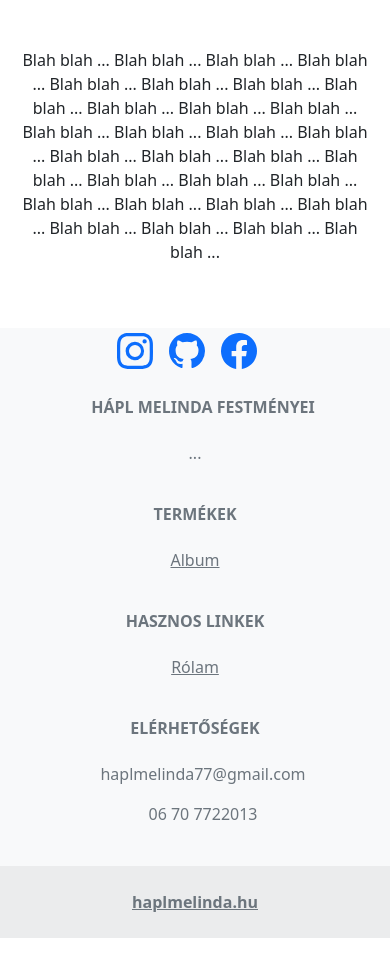
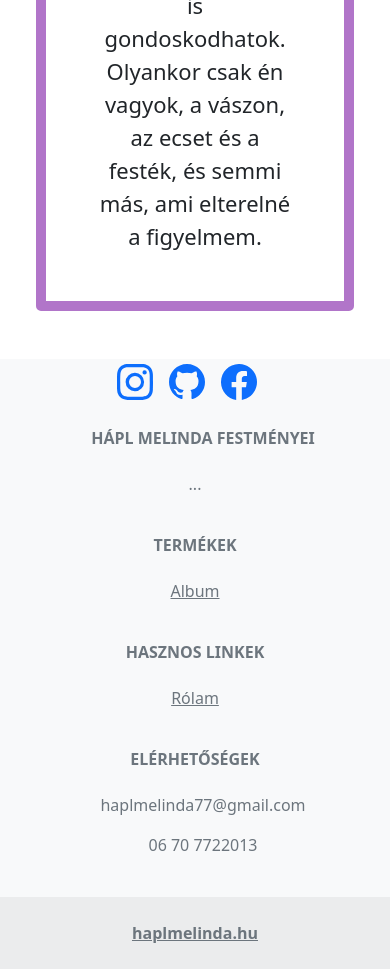
Before and after one commit to molnaredom/haplmeinda, a Django app: page /rolam in a window 390 px wide. Shown: the part 1419-2388 px from the top of the page. Before the commit the page ends 2357 px from the top, so only its background shows below. Run offline with Django 3.2, Linux system fonts and the light colour scheme.

Commit message:
Rólam oldal tartalom feltöltés

```diff
--- a/haplmelinda_app/haplmelinda_oldal/templates/base.html
+++ b/haplmelinda_app/haplmelinda_oldal/templates/base.html
@@ -15,6 +15,15 @@
         -webkit-user-select: none;
         -moz-user-select: none;
         user-select: none;
+      }
+
+      .keret{
+        border: solid;
+        border-color: #b175c9;
+        border-width: 10px;
+        border-radius: 5px;
+
+        font-size: 22px;
       }
 
       @media (min-width: 768px) {
--- a/haplmelinda_app/haplmelinda_oldal/templates/kep_reszletek.html
+++ b/haplmelinda_app/haplmelinda_oldal/templates/kep_reszletek.html
@@ -60,10 +60,6 @@
 
                 <div class="card border-0">
                     <h1 class="p-4 mb-5">{{ kep.cim }} [{{ kep.sorszam }}.]</h1>
-<!--                    <div class="card text-left leiras">-->
-<!--                        <h3  class="">Leírás a képről:</h3>-->
-<!--                        <p>{{ kep.leiras }}</p>-->
-<!--                    </div>-->
                     <div class="card leiras border-0">
                         <h3  class="">Méretek(magasság x szélesség):</h3>
                         <p>Kerettel együtt: {{ kep.belso_meret }}cm</p>
@@ -93,8 +89,6 @@
                         <h5>Amennyiben elnyeri tetszésed valamelyik kép, vásárlásra is lehetőség van. Velem telefonon felvéve a kapcsolatot máris a kezedben tarthatod a képet.</h5>
                         <h3 class="pt-4">06 70 7722013</h3>
                     </div>
-
-
                 </div>
             </div>
         </div>
--- a/haplmelinda_app/haplmelinda_oldal/templates/kepek.html
+++ b/haplmelinda_app/haplmelinda_oldal/templates/kepek.html
@@ -10,10 +10,6 @@
             <div class="col-lg-6 col-md-8 mx-auto">
                 <h1 class="fw-light">Hápl Melinda Festményei</h1>
                 <p class="lead text-muted">Mikor alkotok, egy másik világban érzem magam, az ecsetemmel húzott vonalak nem csak a vászonra varázsolnak színt, hanem a hétköznapjaimba is. Remélem, hogy ezeket a színeket át tudom adni az érdeklődőknek, hogy ők is elmélyülhessenek a természet, az érzelmek és a sokféleség világában.</p>
-<!--                <p>-->
-<!--                    <a href="#" class="btn btn-primary my-2">Main call to action</a>-->
-<!--                    <a href="#" class="btn btn-secondary my-2">Secondary action</a>-->
-<!--                </p>-->
             </div>
         </div>
     </section>
--- a/haplmelinda_app/haplmelinda_oldal/templates/rolam.html
+++ b/haplmelinda_app/haplmelinda_oldal/templates/rolam.html
@@ -7,38 +7,16 @@
         <div class="row">
             <div class="col-md-6 my-4">
                 <div class="card zoom-img">
-                    <img src="{% static 'fenykepek/DSC_8675.JPG' %}" class="card-img-top"/>
+                    <img src="{% static 'fenykepek/anya_kep.jpg' %}" class="card-img-top"/>
                 </div>
             </div>
-            <div class="col-md-6 my-4"></div>
-        </div>
-    </div>
-    <div class="py-4 m-3">
-        <div class="row">
-            <div class="col-md-6 my-4">
-                Blah blah ... Blah blah ... Blah blah ... Blah blah ... Blah blah ... Blah blah ... Blah blah ... Blah blah ... Blah blah ... Blah blah ...
-                Blah blah ... Blah blah ... Blah blah ... Blah blah ... Blah blah ... Blah blah ... Blah blah ... Blah blah ... Blah blah ... Blah blah ...
-                Blah blah ... Blah blah ... Blah blah ... Blah blah ... Blah blah ... Blah blah ... Blah blah ... Blah blah ... Blah blah ... Blah blah ...
-            </div>
-            <div class="col-md-6 my-4">
-                <div class="card zoom-img">
-                    <img src="{% static 'fenykepek/DSC_8675.JPG' %}" class="card-img-top"/>
-                </div>
-            </div>
-
-        </div>
-    </div><div class="py-4 m-3">
-        <div class="row">
-
-            <div class="col-md-6 my-4">
-                <div class="card zoom-img">
-                    <img src="{% static 'fenykepek/DSC_8675.JPG' %}" class="card-img-top"/>
-                </div>
-            </div>
-            <div class="col-md-6 my-4">
-                Blah blah ... Blah blah ... Blah blah ... Blah blah ... Blah blah ... Blah blah ... Blah blah ... Blah blah ... Blah blah ... Blah blah ...
-                Blah blah ... Blah blah ... Blah blah ... Blah blah ... Blah blah ... Blah blah ... Blah blah ... Blah blah ... Blah blah ... Blah blah ...
-                Blah blah ... Blah blah ... Blah blah ... Blah blah ... Blah blah ... Blah blah ... Blah blah ... Blah blah ... Blah blah ... Blah blah ...
+            <div class="col-md-6 my-4 p-5 keret">
+                Régebben a Herendi porcelángyárban dolgoztam, ott is tudtam kamatoztatni művészi beállítottságomat.
+                Jelenleg biztonsági őrként dolgozom, szeretek futni és nem utolsó sorban alkotni.
+                Napjaim többségét a gondoskodás teszi ki; két felnőtt fiam van, és egy egészen pici unokám.
+                Boldoggá tesz, hogy minden nap láthatom őket, és adhatok nekik; legyen az egy finom ebéd, egy kis beszélgetés, vagy játék a picivel.
+                Azáltal, hogy festhetek, úgy érzem, magamról is gondoskodhatok.
+                Olyankor csak én vagyok, a vászon, az ecset és a festék, és semmi más, ami elterelné a figyelmem.
             </div>
         </div>
     </div>
```
